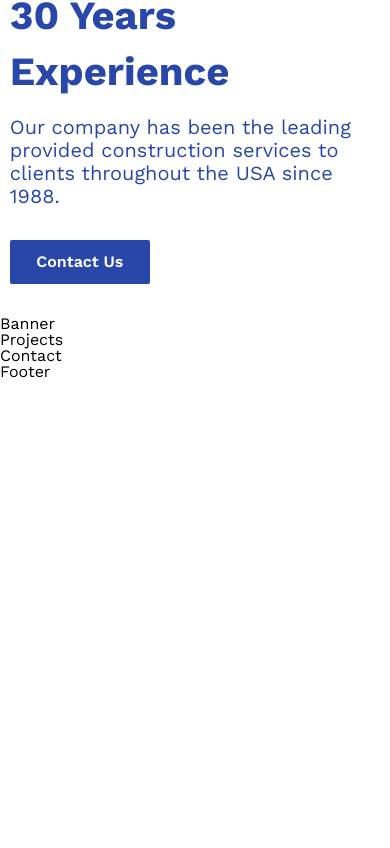
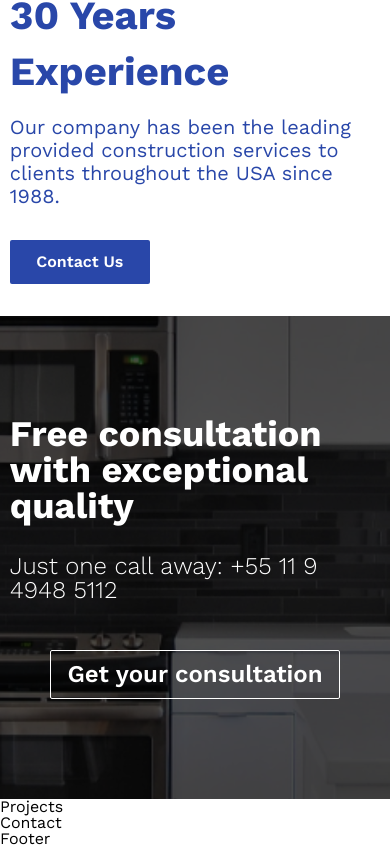
Before and after one commit to RodBrowning/portfolio-2-the-box-construction, a Next.js app: page / in a window 390 px wide. Shown: the part 4150-4998 px from the top of the page. Before the commit the page ends 4531 px from the top, so only its background shows below. Built offline with nearby package versions, Linux system fonts and the light colour scheme.

Commit message:
Banner section

```diff
--- a/components/banner/Banner.tsx
+++ b/components/banner/Banner.tsx
@@ -3,7 +3,21 @@ import React from 'react'
 
 const Banner = () => {
   return (
-    <div>Banner</div>
+    <section className={BannerST.container_fluid} style={{backgroundImage: 'url(./assets/banner_image.png)'}}>
+      <div className={`container ${BannerST.container}`}>
+        <div className={BannerST.text_container}>
+          <h4>
+            Free consultation with exceptional quality
+          </h4>
+          <p>
+            Just one call away: <a href="tel:+5511949485112">+55 11 9 4948 5112</a>
+          </p>
+        </div>
+        <div className={BannerST.button_div}>
+          <button className='btn btn-light'>Get your consultation</button>
+        </div>
+      </div>
+    </section>
   )
 }
 
--- a/styles/Banner.module.css
+++ b/styles/Banner.module.css
@@ -0,0 +1,39 @@
+.container {
+    display: flex;
+    justify-content: space-between;
+    padding-top: 6.25rem;
+    padding-bottom: 6.25rem;
+}
+
+.container h4 {
+    color: white;
+    margin-bottom: 1.875rem;
+}
+.container a, .container p {
+    color: white;
+    font-weight: 300;
+    font-size: 1.5rem;
+}
+
+.button_div {
+    align-self: center;
+    min-width: 200px;
+}
+.button_div button {
+    font-size: 1.125rem;
+}
+
+@media only screen and (max-width: 768px) {
+    .container_fluid {
+        background-position: center;
+        background-size: cover;
+    }
+    .container {
+        flex-direction: column;
+        justify-content: center;
+        gap: 3rem;
+    }
+    .button_div button {
+        font-size: 1.5rem;
+    }
+}
```
